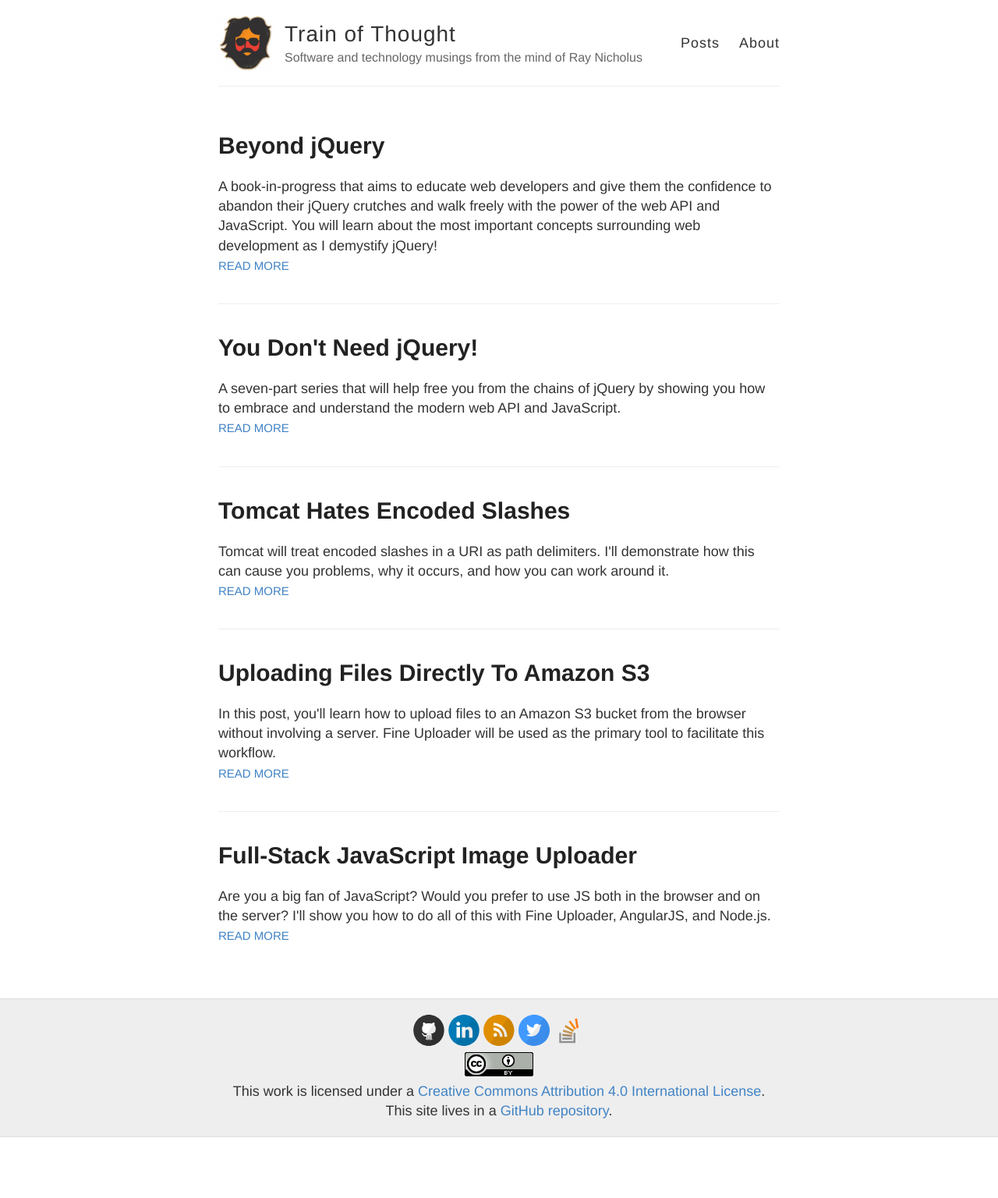
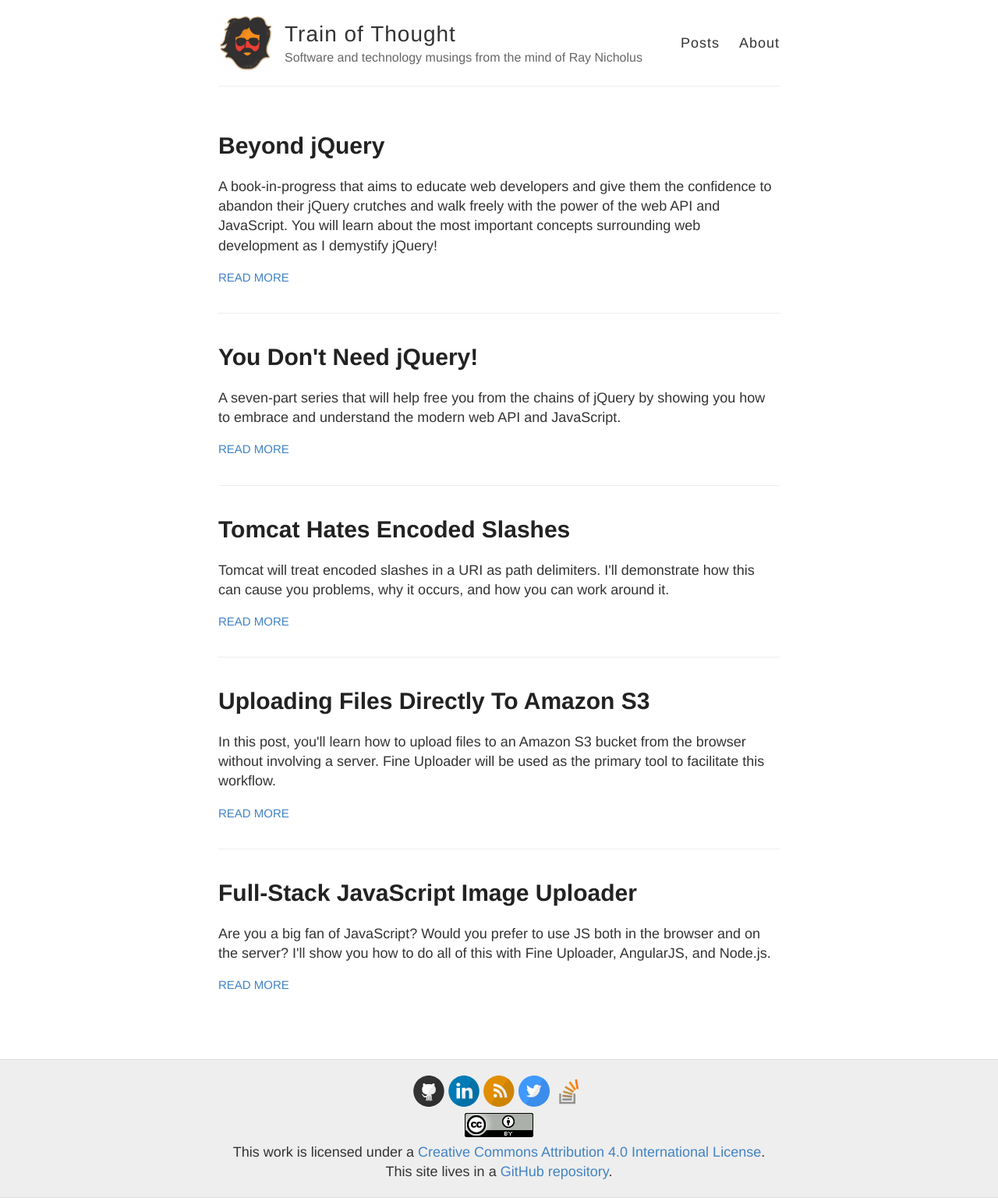
Before and after one commit to rnicholus/raynicholus.com, a Jekyll site: the page built from index.html, in a window 1280 px wide. Shown: the whole page at 78% size. Built offline with Jekyll 4.4.1, drawn with Linux system fonts in a browser that asks for light colours; Markdown is read by kramdown in place of the engine named in the settings; before the commit the page ends 1458 px from its top, so only the background shows below that.

Commit message:
post summary padding fix

```diff
--- a/index.html
+++ b/index.html
@@ -8,7 +8,9 @@
     <div class="entry">
       {{ extPost.summary}}
     </div>
-    <a href="{{ extPost.url }}" class="read-more">Read More</a>
+    <p>
+      <a href="{{ extPost.url }}" class="read-more">Read More</a>
+    </p>
   </article>
 {% endfor %}
 
@@ -18,7 +20,9 @@
       <div class="entry">
         {{ post.content | truncatewords:40}}
       </div>
-      <a href="{{ site.baseurl }}{{ post.url }}" class="read-more">Read More</a>
+      <p>
+        <a href="{{ extPost.url }}" class="read-more">Read More</a>
+      </p>
     </article>
 {% endfor %}
 </div>
--- a/style.scss
+++ b/style.scss
@@ -237,7 +237,7 @@
 //
 
 .posts > .post {
-  padding-bottom: 2em;
+  padding-bottom: 1em;
   border-bottom: 1px solid $lightGray;
 }
 
```
